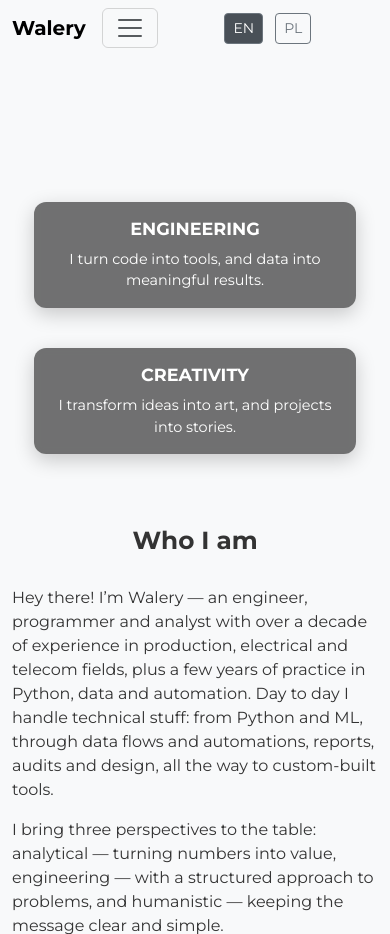
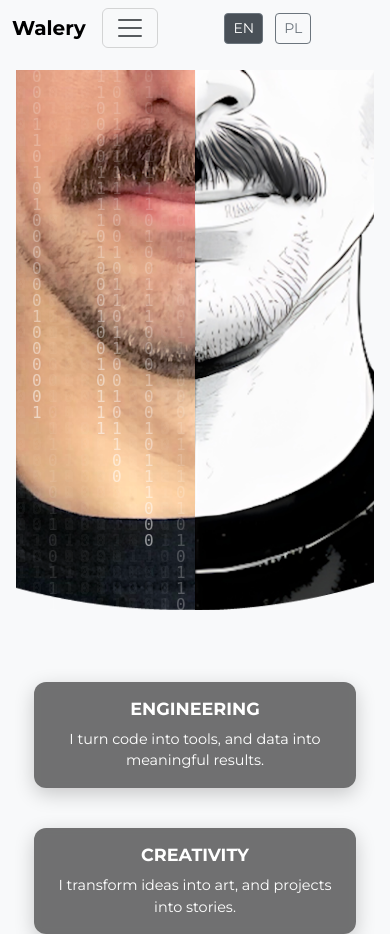
Before and after one commit to draprar/django_portfolio-walery, a Django app: page / in a window 390 px wide. Shown: the top 934 px of the page. Run offline with Django 5.2, Linux system fonts and the light colour scheme; data that the repository does not hold is empty; parts of the project's set-up code (start-up, migrations or seed data) failed here and were passed over.

Commit message:
contact lang fix + split-section mobile fix

```diff
--- a/core/static/core/css/style.css
+++ b/core/static/core/css/style.css
@@ -198,14 +198,24 @@
 
 @media (max-width: 768px) {
   .split-section {
-    flex-wrap: wrap;
+    flex-direction: row;
+    flex-wrap: wrap-reverse;
     height: auto;
   }
 
   .half {
     width: 50%;
-    height: auto;
-    background-size: contain;
+    height: 40vh;
+    background-size: auto 100%;   /* jak na desktopie */
+    background-repeat: no-repeat;
+  }
+
+  .left {
+    background-position: right center; /* przyklei lewy obraz do środka */
+  }
+
+  .right {
+    background-position: left center;  /* przyklei prawy obraz do środka */
   }
 
   .text-box {
```
